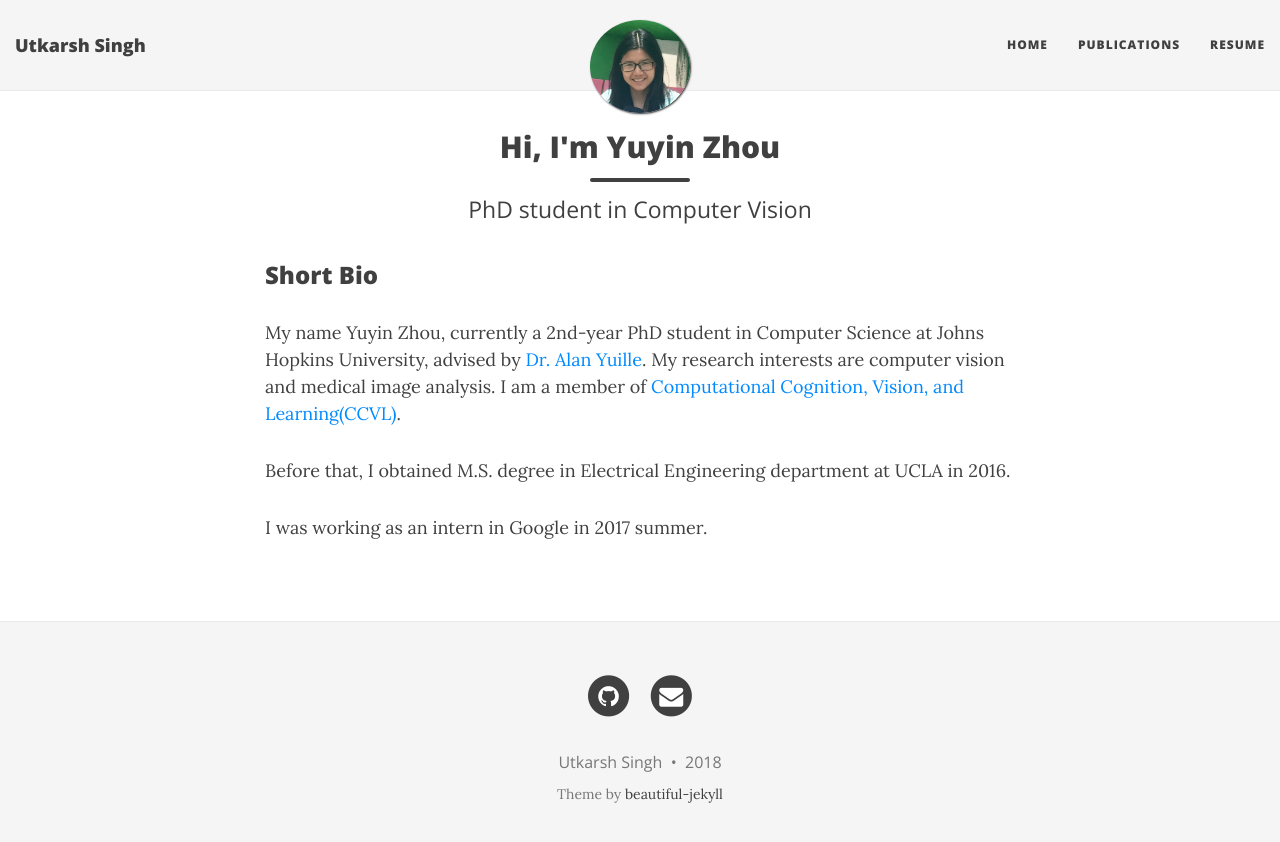
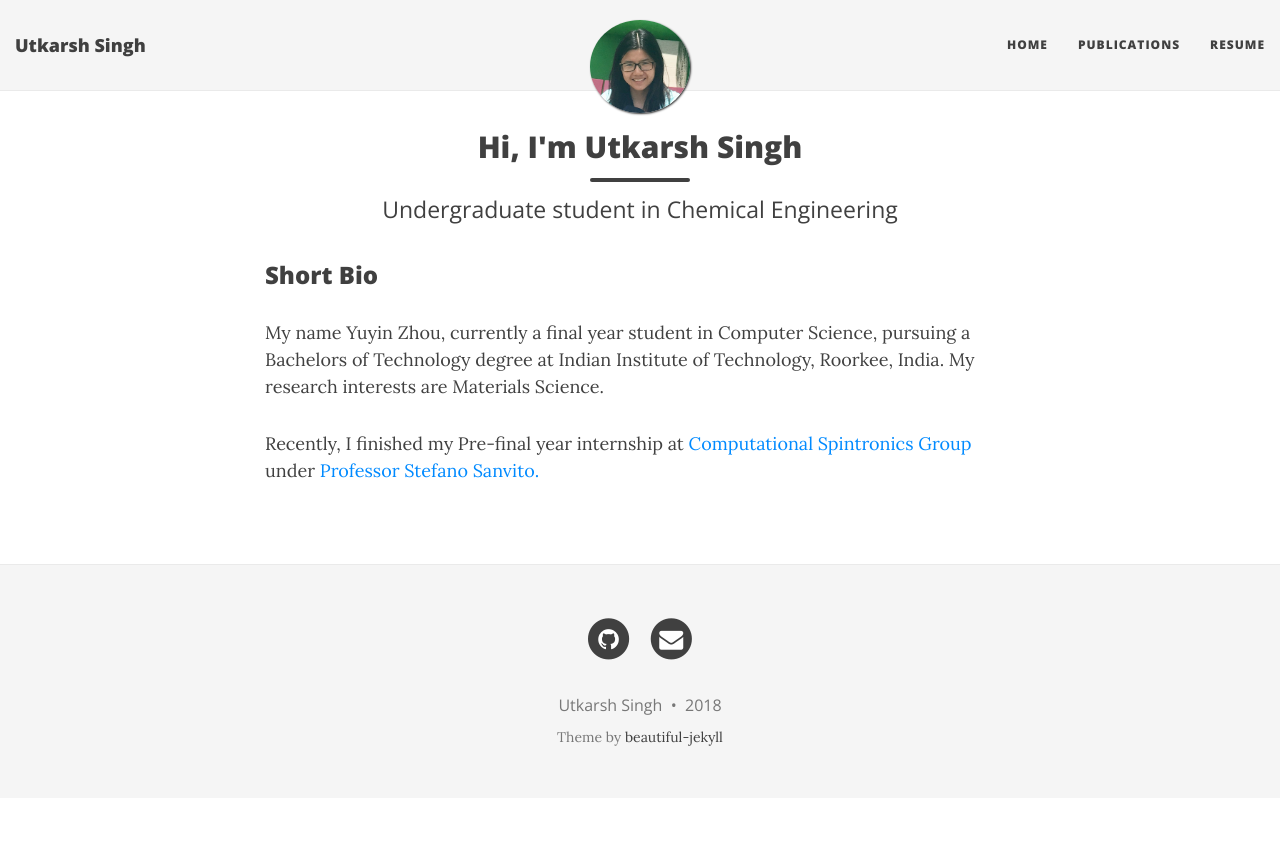
Before and after one commit to s-utkarsh/s-utkarsh.github.io, a Jekyll site: the page built from index.html, in a window 1280 px wide. Shown: the top 842 px of the page. Built offline with Jekyll 4.4.1, drawn with Linux system fonts in a browser that asks for light colours; nearby versions of some CDN libraries; the list of posts is cut into pages by our own code.

Commit message:
Update index.html

```diff
--- a/index.html
+++ b/index.html
@@ -1,12 +1,11 @@
 ---
 layout: page
-title: Hi, I'm Yuyin Zhou
-subtitle: PhD student in Computer Vision
+title: Hi, I'm Utkarsh Singh
+subtitle: Undergraduate student in Chemical Engineering
 use-site-title: true
 ---
 
 <h3>Short Bio</h3>
-<p>My name Yuyin Zhou, currently a 2nd-year PhD student in Computer Science at Johns Hopkins University, advised by <a href="http://www.cs.jhu.edu/~ayuille/">Dr. Alan Yuille</a>.
-  My research interests are computer vision and medical image analysis. I am a member of <a href="http://ccvl.jhu.edu/">Computational Cognition, Vision, and Learning(CCVL)</a>.</p>
-<p>Before that, I obtained M.S. degree in Electrical Engineering department at UCLA in 2016.</p>
-<p>I was working as an intern in Google in 2017 summer.</p>
+<p>My name Yuyin Zhou, currently a final year student in Computer Science, pursuing a Bachelors of Technology degree at Indian Institute of Technology, Roorkee, India.
+  My research interests are Materials Science.
+<p>Recently, I finished my Pre-final year internship at <a href="www.spincomp.com">Computational Spintronics Group</a> under <a href="https://scholar.google.com/citations?user=EUXp2J0AAAAJ&hl=en">Professor Stefano Sanvito.</a></p>
```
